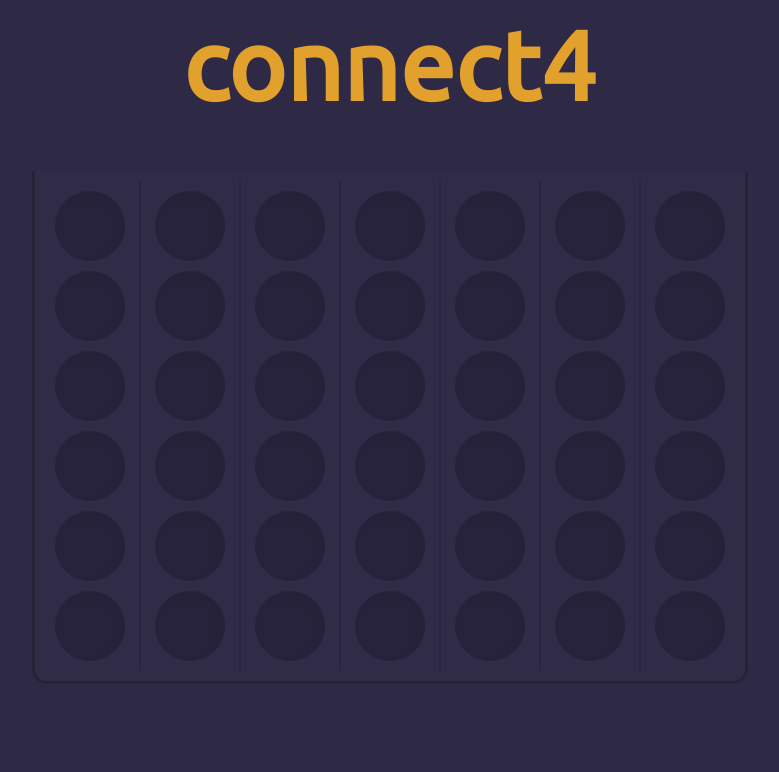
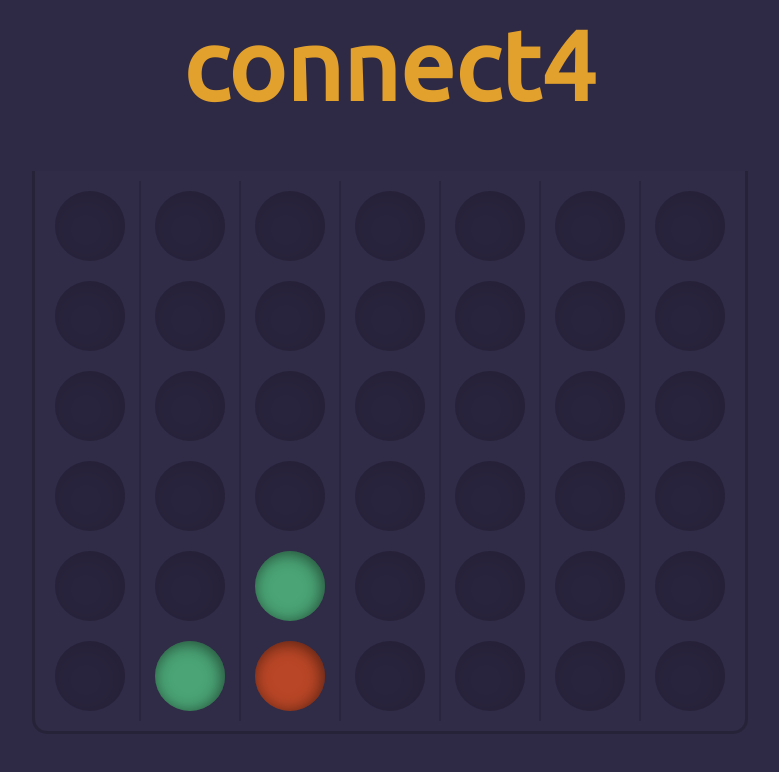
Before and after one commit to Thilerion/connect4, a Vue app: page / in a window 1280 px wide. Shown: the top 772 px of the page, without its empty margins (250-1029 px from the left). Built offline with nearby package versions, Linux system fonts and the light colour scheme.

Commit message:
Changed initialization of game class

```diff
--- a/src/components/Board.vue
+++ b/src/components/Board.vue
@@ -1,7 +1,7 @@
 <template>
 	<div class="board">
-		<div v-for="col in 7" :key="col" class="col">
-			<div v-for="cell in 6" :key="cell" class="cell">
+		<div v-for="(col, x) in board" :key="x" class="col">
+			<div v-for="(cell, y) in col" :key="y" class="cell" :class="{'player-one': cell === P1, 'player-two': cell === P2, 'empty': cell === noPiece}">
 
 			</div>
 		</div>
@@ -9,8 +9,18 @@
 </template>
 
 <script>
+import {Game as Connect4Game, PLAYER_ONE, PLAYER_TWO, NO_PIECE} from '../lib/Connect4.js';
+const Game = new Connect4Game().doMove(1).doMove(2).doMove(2);
+
 export default {
-
+	data() {
+		return {
+			board: Game.grid,
+			P1: PLAYER_ONE,
+			P2: PLAYER_TWO,
+			noPiece: NO_PIECE
+		}
+	}
 }
 </script>
 
@@ -32,6 +42,8 @@ export default {
 	padding-right: 4px;
 	padding-left: 4px;
 	border-right: 2px solid rgba(0, 0, 0, 0.15);
+	display: flex;
+	flex-direction: column-reverse;
 }
 
 .col:last-of-type {
@@ -46,9 +58,21 @@ export default {
 .cell {
 	width: 70px;
 	height: 70px;
-	background: var(--color-bg-shadow);
 	margin: 10px;
 	border-radius: 50%;
+	box-shadow: inset -2px 2px 15px 1px rgba(0, 0, 0, 0.5);
+}
+
+.cell.empty {
+	background: var(--color-bg-shadow);
 	box-shadow: inset -4px 4px 20px 1px rgba(0, 0, 0, 0.1);
 }
+
+.cell.player-one {
+	background: var(--color-p1);
+}
+
+.cell.player-two {
+	background: var(--color-p2);
+}
 </style>
--- a/src/lib/Connect4.js
+++ b/src/lib/Connect4.js
@@ -1,15 +1,15 @@
-const settings = {
+const SETTINGS = {
 	ROWS: 6,
 	COLS: 7
 };
 
-const PLAYER_ONE = -1;
-const PLAYER_TWO = +1;
-const NO_PIECE = 0;
+export const PLAYER_ONE = -1;
+export const PLAYER_TWO = +1;
+export const NO_PIECE = 0;
 
 
-export default class Game {
-	constructor(settings) {
+export class Game {
+	constructor(settings = SETTINGS) {
 		this.rows = settings.ROWS;
 		this.cols = settings.COLS;
 
@@ -75,4 +75,4 @@ export default class Game {
 	}
 }
 
-let g = new Game(settings).doMove(1).doMove(2).doMove(1); //?
+let g = new Game(SETTINGS).doMove(1).doMove(2).doMove(1); //?
```
